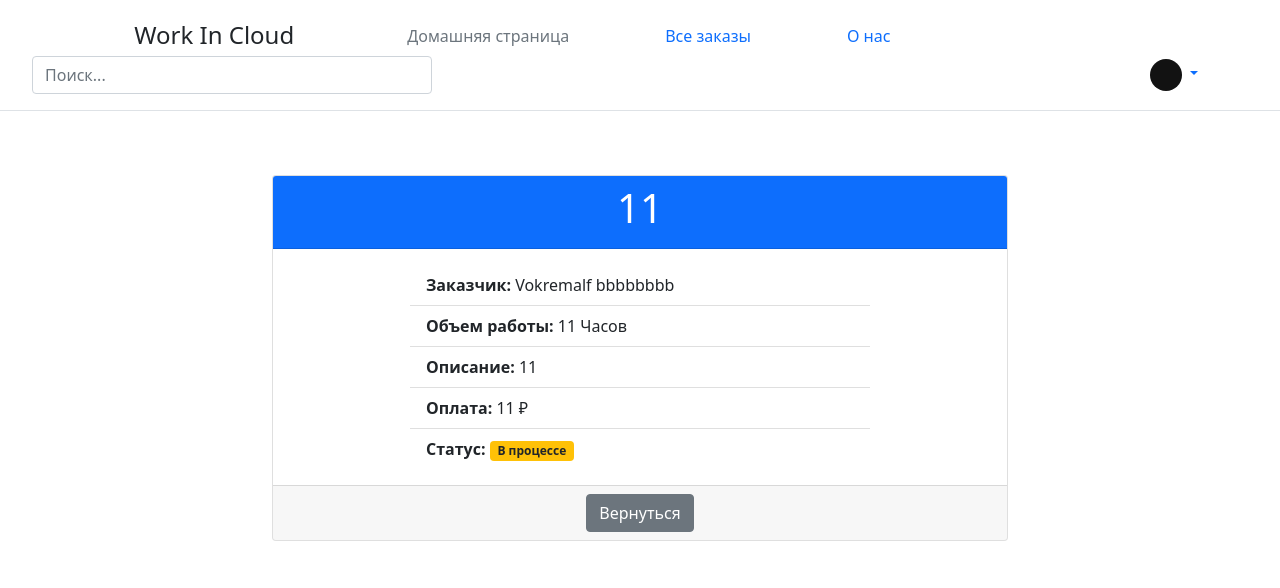
After one commit to issvishchev812/work_in_cloud, a Flask app: page /work/5 in a window 1280 px wide. The commit adds this page. Shown: the top 588 px of the page. Run offline with Flask 3, Linux system fonts and the light colour scheme; a user stored in the database is signed in; data comes from the database, SQL or seed files in the repository; both versions use the stored data as it was after the commit.

Commit message:
1. Сделал отображение "пустой" аватарки, если пользователь ее не выбрал. 2. Запретил пользователям с ролью executor посещать give_a_job. 3. Добавил  кнопку открыть работу 4. Русифицировал все до чего дотянулся(почему-то не могу в edit_job) 5. Добавил кнопку откликнутся 6. Изменил название страницы "get_a_job" на "jobs" и все упоминания ее. (также это означает что у исполнителя и заказчика будет открываться одна и та же страница, так как нет смысла делать их раздельными) 7. Добавил в бдшку хранилище для айди откликнувшегося 8. Добавил функционал отклика 9. Добавил заход в чат 10. Визуал чата
TODO:
- Починить Аватарки во вкладках.
- Функционал чата(написать сообщение, хранить сообщение, отображение сообщений(чтение))
- Добавление файлов в чат(и их хранение на сервере)
-

```diff
--- a/data/vacancy.py
+++ b/data/vacancy.py
@@ -17,3 +17,4 @@ class Vacancy(SqlAlchemyBase):
     description = sqlalchemy.Column(sqlalchemy.String, nullable=True)
     salary = sqlalchemy.Column(sqlalchemy.Integer, nullable=True)
     is_finished = sqlalchemy.Column(sqlalchemy.Boolean)
+    responders = sqlalchemy.Column(sqlalchemy.String, nullable=True, default="")
--- a/main.py
+++ b/main.py
@@ -65,6 +65,8 @@ def register():
             filename = secure_filename(avatar.filename)
             avatar.save(os.path.join('static', app.config['UPLOAD_FOLDER'], filename))
             avatar_path = filename
+        else:
+            avatar_path = r"basic_avatar.jpg"
 
         if db_sess.query(User).filter(User.email == form.email.data).first():
             return render_template('register.html', title='Регистрация', form=form, message="Такой email уже зарегистрирован.")
@@ -114,13 +116,13 @@ def main_page():
     return render_template('home.html')
 
 
-@app.route('/give_a_job')
+@app.route('/jobs')
 @login_required
-def give_a_job():
+def jobs():
     db_sess = db_session.create_session()
-    for job in db_sess.query(Vacancy).join(User).all():
-        print(job.id)
-    return render_template('give_a_job.html', arr=db_sess.query(Vacancy).join(User).all())
+    for jobs in db_sess.query(Vacancy).join(User).all():
+        print(jobs.id)
+    return render_template('jobs.html', arr=db_sess.query(Vacancy).join(User).all())
 
 
 @app.route('/add_job', methods=['GET', 'POST'])
@@ -138,7 +140,7 @@ def add_job():
         )
         db_sess.add(job)
         db_sess.commit()
-        return redirect('/give_a_job')
+        return redirect('/jobs')
     return render_template('add_job.html', title='Добавление работы',
                            form=form)
 
@@ -175,7 +177,7 @@ def edit_news(id):
             jobs.is_finished = form.is_finished.data
             # Сохраняем изменения в базе данных
             db_sess.commit()
-            return redirect('/give_a_job')
+            return redirect('/jobs')
         else:
             abort(404)
     return render_template('edit_jobs.html',
@@ -196,8 +198,79 @@ def news_delete(id):
         db_sess.commit()
     else:
         abort(404)
-    return redirect('/give_a_job')
+    return redirect('/jobs')
 
+
+@app.route('/work/<int:job_id>')
+@login_required
+def work_detail(job_id):
+    db_sess = db_session.create_session()
+    job = db_sess.query(Vacancy).join(User).filter(Vacancy.id == job_id).first()
+
+    return render_template('work_detail.html', job=job)
+
+
+@app.route('/respond_to_job/<int:job_id>', methods=['GET'])
+@login_required
+def respond_to_job(job_id):
+    if current_user.role != 'executor':
+        abort(403)
+
+    db_sess = db_session.create_session()
+    job = db_sess.query(Vacancy).get(job_id)
+
+    if not job:
+        abort(404)
+
+    # Добавляем ID исполнителя к списку откликнувшихся
+    if str(current_user.id) not in job.responders.split():
+        job.responders = f"{job.responders} {current_user.id}".strip()
+        db_sess.commit()
+
+    return redirect(request.referrer or url_for('give_a_job'))
+
+
+@app.route('/chat/<int:customer_id>-<int:executor_id>')
+@login_required
+def chat(customer_id, executor_id):
+    # Проверяем, что текущий пользователь - один из участников чата
+    if current_user.id not in [customer_id, executor_id]:
+        abort(403)
+
+    # Проверяем, что исполнитель действительно откликнулся на работу
+    db_sess = db_session.create_session()
+    job = db_sess.query(Vacancy).filter(
+        Vacancy.creator_id == customer_id,
+        Vacancy.responders.contains(str(executor_id))
+    ).first()
+
+    if not job:
+        abort(404)
+
+    # Получаем данные участников чата
+    customer = db_sess.query(User).get(customer_id)
+    executor = db_sess.query(User).get(executor_id)
+
+    return render_template('chat.html',
+                           customer=customer,
+                           executor=executor,
+                           job=job)
+
+
+@app.route('/send_message', methods=['POST'])
+@login_required
+def send_message():
+    job_id = request.form.get('job_id')
+    receiver_id = request.form.get('receiver_id')
+    message_content = request.form.get('message')
+
+    # Здесь должна быть логика сохранения сообщения в БД
+    # Например, можно создать таблицу messages и сохранять там
+
+    flash('Сообщение отправлено', 'success')
+    return redirect(url_for('chat',
+                            customer_id=current_user.id if current_user.role == 'customer' else receiver_id,
+                            executor_id=receiver_id if current_user.role == 'customer' else current_user.id))
 
 @app.route('/logout')
 @login_required
@@ -206,19 +279,19 @@ def logout():
     return redirect("/")
 
 
-@app.route("/send", methods=['POST'])
-@login_required
-def send_message():
-    participant = request.form.get('participant')
-    message_content = request.form.get('message')
-    now = datetime.now().strftime('%Y-%m-%d %H:%M:%S')
-    messages.append({
-        'sender': participant,
-        'content': message_content,
-        'timestamp': now
-    })
-    print(messages)
-    return redirect(request.referrer or "/eee")
+# @app.route("/send", methods=['POST'])
+# @login_required
+# def send_message():
+#     participant = request.form.get('participant')
+#     message_content = request.form.get('message')
+#     now = datetime.now().strftime('%Y-%m-%d %H:%M:%S')
+#     messages.append({
+#         'sender': participant,
+#         'content': message_content,
+#         'timestamp': now
+#     })
+#     print(messages)
+#     return redirect(request.referrer or "/eee")
 
 
 @app.route('/eee')
--- a/templates/base.html
+++ b/templates/base.html
@@ -17,30 +17,26 @@
             </a>
 
             <ul class="nav col-12 col-lg-auto me-lg-auto mb-2 justify-content-center mb-md-0">
-                <li><a href="/main" class="nav-link px-5 link-secondary">Home</a></li>
-                {% if current_user.role == "customer" %}
-                    <li><a href="/give_a_job" class="nav-link px-5 link-body-emphasis">For customers</a></li>
-                {% else %}
-                    <li><a href="/get_a_job" class="nav-link px-5 link-body-emphasis">For executors</a></li>
-                {% endif %}
-                <li><a href="/about" class="nav-link px-5 link-body-emphasis">About</a></li>
+                <li><a href="/main" class="nav-link px-5 link-secondary">Домашняя страница</a></li>
+                <li><a href="/jobs" class="nav-link px-5 link-body-emphasis">Все заказы</a></li>
+                <li><a href="/about" class="nav-link px-5 link-body-emphasis">О нас</a></li>
             </ul>
 
             <form style="width: 400px; margin-left: -50px;" class="col-12 col-lg-auto mb-3 mb-lg-0 me-lg-3" role="search">
-                <input type="search" class="form-control" placeholder="Search..." aria-label="Search">
+                <input type="search" class="form-control" placeholder="Поиск..." aria-label="Search">
             </form>
 
             {% if current_user.is_authenticated %}
                 <div class="dropdown text-end">
                     <a href="#" class="d-block link-body-emphasis text-decoration-none dropdown-toggle" data-bs-toggle="dropdown" aria-expanded="false">
-                        <img src="{{ current_user.avatar_path }}" alt="mdo" width="32" height="32" class="rounded-circle">
+                        <img src="{{ current_user.avatar_path }}" alt="avatar" width="32" height="32" class="rounded-circle">
 
                     </a>
                     <ul class="dropdown-menu text-small" style="">
-                        <li><a class="dropdown-item" href="#">Settings</a></li>
-                        <li><a class="dropdown-item" href="/profile">Profile</a></li>
+                        <li><a class="dropdown-item" href="#">Настройки</a></li>
+                        <li><a class="dropdown-item" href="/profile">Профиль</a></li>
                         <li><hr class="dropdown-divider"></li>
-                        <li><a class="dropdown-item" href="/logout">Sign out</a></li>
+                        <li><a class="dropdown-item" href="/logout">Выйти из профиля</a></li>
                     </ul>
                 </div>
             {% else %}
--- a/templates/edit_jobs.html
+++ b/templates/edit_jobs.html
@@ -2,7 +2,7 @@
 
 {% block content %}
 <div style='width: 800px' class="container mt-5">
-    <h1>Edit job</h1>
+    <h1>Изменить заказ</h1>
     <form action="" method="post">
         {{ form.hidden_tag() }}
         <p>
--- /dev/null
+++ b/templates/work_detail.html
@@ -0,0 +1,62 @@
+{% extends "base.html" %}
+
+{% block content %}
+{% if current_user.is_authenticated %}
+<div class="container">
+    <div class="row justify-content-center">
+        <div class="col-md-8">
+            <div class="card my-5">
+                <div class="card-header text-center bg-primary text-white">
+                    <h1 class="card-title">{{ job.job_name }}</h1>
+                </div>
+                <div class="card-body">
+                    <div class="row">
+                        <div class="col-md-8 offset-md-2">
+                            <ul class="list-group list-group-flush">
+                                <li class="list-group-item">
+                                    <strong>Заказчик:</strong> {{ job.customer.name }} {{ job.customer.surname }}
+                                </li>
+                                <li class="list-group-item">
+                                    <strong>Объем работы:</strong> {{ job.work_size }} Часов
+                                </li>
+                                <li class="list-group-item">
+                                    <strong>Описание:</strong> {{ job.description }}
+                                </li>
+                                <li class="list-group-item">
+                                    <strong>Оплата:</strong> {{ job.salary }} ₽
+                                </li>
+                                <li class="list-group-item">
+                                    <strong>Статус:</strong>
+                                    {% if job.is_finished %}
+                                    <span class="badge bg-success">Завершена</span>
+                                    {% else %}
+                                    <span class="badge bg-warning text-dark">В процессе</span>
+                                    {% endif %}
+                                </li>
+                            </ul>
+                        </div>
+                    </div>
+                </div>
+                <div class="card-footer text-center">
+                    {% if current_user.is_authenticated and current_user.role == "executor" %}
+                    {% if current_user.id|string in job.responders.split() %}
+                    <a href="/chat/{{ job.customer.id }}-{{ current_user.id }}" class="btn btn-success">Открыть чат</a>
+                    {% else %}
+                    <a href="/respond_to_job/{{ job.id }}" class="btn btn-info">Откликнуться</a>
+                    {% endif %}
+                    {% endif %}
+                    {% if current_user.is_authenticated and current_user.id == job.customer.id and current_user.role ==
+                    "customer" %}
+                    <a href="/jobs" class="btn btn-secondary">Вернуться</a>
+                    <a href="/jobs_edit/{{ job.id }}" class="btn btn-warning">Изменить</a>
+                    <a href="/jobs_delete/{{ job.id }}" class="btn btn-danger">Завершить</a>
+                    {% else %}
+                    <a href="/jobs" class="btn btn-secondary">Вернуться</a>
+                    {% endif %}
+                </div>
+            </div>
+        </div>
+    </div>
+</div>
+{% endif %}
+{% endblock %}
```
Also changed, not shown: templates/chat.html (added, +30 -0 lines), templates/give_a_job.html (deleted, +0 -47 lines), templates/jobs.html (added, +56 -0 lines), db/work_in_cloud.db, static/uploads/basic_avatar.jpg (added), static/uploads/photo_2025-05-05_23-48-04.jpg (added).
